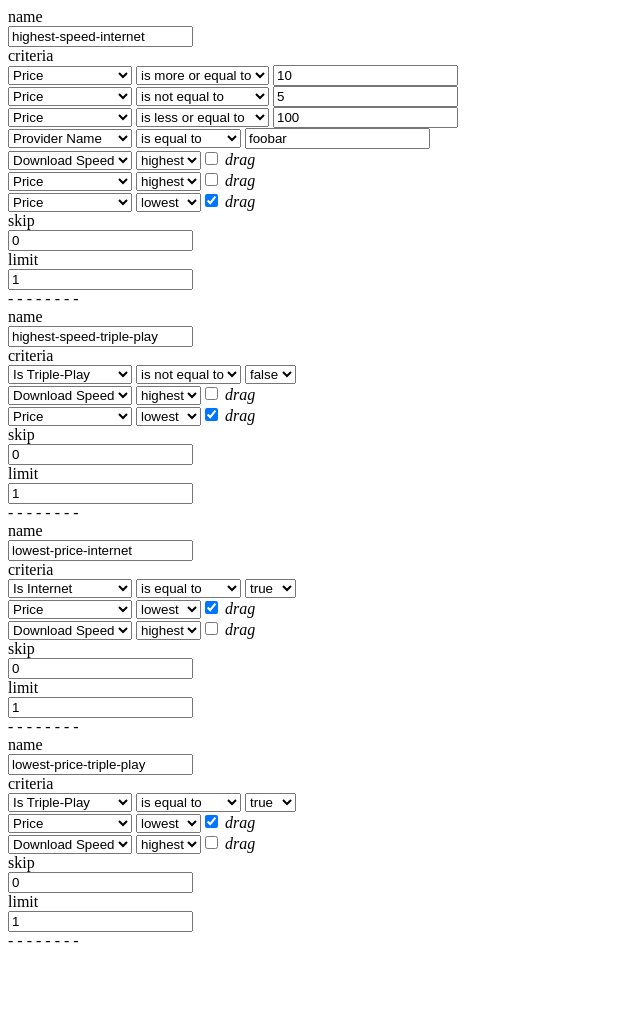
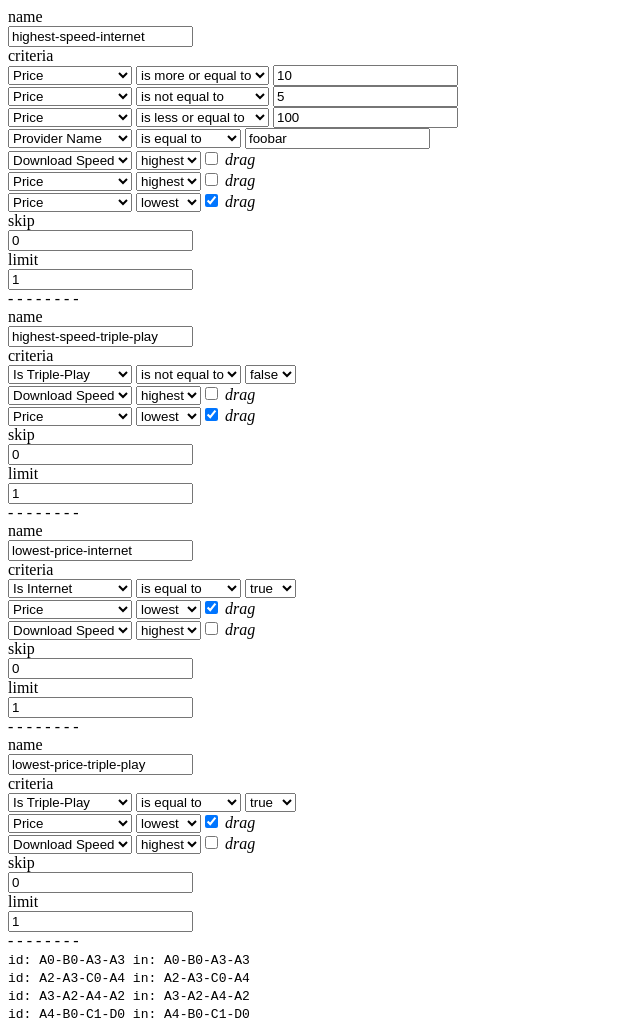
Before and after one commit to addless/just.js, a plain HTML site: page index.html in a window 1280 px wide. Shown: the whole page, without its empty margins (0-640 px from the left). Before the commit the page ends 958 px from the top, so only its background shows below. Drawn offline with Linux system fonts and the light colour scheme.

Commit message:
NGDC-2202
NGDC-2202 UX: "just.js" Should Pass Data to Nested HTMLElements in a
Predictable Manner

```diff
--- a/index.html
+++ b/index.html
@@ -49,5 +49,11 @@
     </div>
 </div>
 <div class="separator">- - - - - - - - </div>
+<code class="list-test">
+    <code class="list-test-inner"></code><br>
+</code>
+<style scoped type="text/css">
+    .list-test:before { content: "id: " attr(id) }
+</style>
 </body>
 </html>
--- a/js/bind.js
+++ b/js/bind.js
@@ -1,25 +1,40 @@
 (function () {
     'use strict';
 
-    Just.bind('rules.list')                                                                       .to('.rule');
-    Just.bind('rules.list')                                                                       .to('.separator');
-    Just.bind('rules.list.id')                                                                    .to('.rule .name')                      .as(genericTextInput);
-    Just.bind('rules.list.groups')                                                                .to('.rule .group');
-    Just.bind('rules.list.groups.sort')                                                           .to('.rule .sort')                      .as(draggableListItem);
-    Just.bind('rules.list.groups.sort.dir')                                                       .to('.rule .sort .dir')                 .as(genericNumberInput);
-    Just.bind('rules.list.groups.sort.dir')                                                       .to('.rule .sort .ascending')           .as(ruleSortAscending);
-    Just.bind('rules.list.groups.sort.key')                                                       .to('.rule .sort .key')                 .as(genericTextInput);
-    Just.bind('fields.').with('rules.list.groups.sort.key')                                       .to('.rule .sort .key option')          .as(ruleSortKeyOption);
-    Just.bind('rules.list.groups.include..')                                                      .to('.rule .filter');
-    Just.bind('rules.list.groups.include.')                                                       .to('.rule .filter .field')             .as(ruleFilterField);
-    Just.bind('fields.').with('rules.list.groups.include.')                                       .to('.rule .filter .field option')      .as(ruleFilterFieldOption);
-    Just.bind('rules.list.groups.include..')                                                      .to('.rule .filter .operator')          .as(genericKeyInput);
-    Just.bind('operators.').with('rules.list.groups.include.').and('rules.list.groups.include..') .to('.rule .filter .operator option')   .as(ruleFilterOperatorOption);
-    Just.bind('rules.list.groups.include.').with('rules.list.groups.include..').and('fields')     .to('.rule .filter .boolean')           .as(ruleFilterBoolean);
-    Just.bind('rules.list.groups.include.').with('rules.list.groups.include..').and('fields')     .to('.rule .filter .string')            .as(ruleFilterString);
-    Just.bind('rules.list.groups.include.').with('rules.list.groups.include..').and('fields')     .to('.rule .filter .number')            .as(ruleFilterNumber);
-    Just.bind('rules.list.groups.skip')                                                           .to('.rule .paging .skip')              .as(genericNumberInput);
-    Just.bind('rules.list.groups.limit')                                                          .to('.rule .paging .limit')             .as(genericNumberInput);
+    Just.forEach('rules.list')                                                                              .bindTo('.rule');
+    Just.forEach('rules.list')                                                                              .bindTo('.separator');
+    Just.forEach('rules.list.id')                                                                           .bindTo('.rule .name')                    .as(genericTextInput);
+    Just.forEach('rules.list.groups')                                                                       .bindTo('.rule .group');
+    Just.forEach('rules.list.groups.sort')                                                                  .bindTo('.rule .sort')                    .as(draggableListItem);
+    Just.forEach('rules.list.groups.sort.dir')                                                              .bindTo('.rule .sort .dir')               .as(genericNumberInput);
+    Just.forEach('rules.list.groups.sort.dir')                                                              .bindTo('.rule .sort .ascending')         .as(ruleSortAscending);
+    Just.forEach('rules.list.groups.sort.key')                                                              .bindTo('.rule .sort .key')               .as(genericTextInput);
+    Just.forEach('fields.').forEach('rules.list.groups.sort.key')                                           .bindTo('.rule .sort .key option')        .as(ruleSortKeyOption);
+    Just.forEach('rules.list.groups.include..')                                                             .bindTo('.rule .filter');
+    Just.forEach('rules.list.groups.include.')                                                              .bindTo('.rule .filter .field')           .as(ruleFilterField);
+    Just.forEach('fields.').forEach('rules.list.groups.include.')                                           .bindTo('.rule .filter .field option')    .as(ruleFilterFieldOption);
+    Just.forEach('rules.list.groups.include..')                                                             .bindTo('.rule .filter .operator')        .as(genericKeyInput);
+    Just.forEach('operators.').forEach('rules.list.groups.include.').forEach('rules.list.groups.include..') .bindTo('.rule .filter .operator option') .as(ruleFilterOperatorOption);
+    Just.forEach('rules.list.groups.include.').forEach('rules.list.groups.include..').forEach('fields')     .bindTo('.rule .filter .boolean')         .as(ruleFilterBoolean);
+    Just.forEach('rules.list.groups.include.').forEach('rules.list.groups.include..').forEach('fields')     .bindTo('.rule .filter .string')          .as(ruleFilterString);
+    Just.forEach('rules.list.groups.include.').forEach('rules.list.groups.include..').forEach('fields')     .bindTo('.rule .filter .number')          .as(ruleFilterNumber);
+    Just.forEach('rules.list.groups.skip')                                                                  .bindTo('.rule .paging .skip')            .as(genericNumberInput);
+    Just.forEach('rules.list.groups.limit')                                                                 .bindTo('.rule .paging .limit')           .as(genericNumberInput);
+    Just.forEach('listA').forEach('listB').forEach('listC').forEach('listD')                                .bindTo('.list-test')                     .as(listTest);
+    Just.forEach('listA').forEach('listB').forEach('listC').forEach('listD')                                .bindTo('.list-test .list-test-inner')    .as(listTestInner);
+
+    function listTest(key, obj, key2, obj2, key3, obj3, key4, obj4) {
+        var r = Math.random() * Math.pow(4, 3) | 0;
+        if (r === 0) return function (elem) {
+            elem.id = [obj[key], obj2[key2], obj3[key3], obj4[key4]].join("-");
+        }
+    }
+
+    function listTestInner(key, obj, key2, obj2, key3, obj3, key4, obj4) {
+        return function (elem) {
+            elem.innerHTML = "in: " + [obj[key], obj2[key2], obj3[key3], obj4[key4]].join("-");
+        }
+    }
 
     function ruleSortAscending(key, obj) {
         return function (elem) {
@@ -32,7 +47,10 @@
 
     function genericTextInput(key, obj) {
         return function (elem) {
+            if (document.activeElement !== elem) {
                 elem.value = obj[key] != null ? obj[key] : '';
+            }
+
             elem.oninput = function () {
                 obj[key] = elem.value;
             };
@@ -41,7 +59,10 @@
 
     function genericNumberInput(key, obj) {
         return function (elem) {
+            if (document.activeElement !== elem) {
                 elem.value = parseInt(obj[key]) || 0;
+            }
+
             elem.oninput = function () {
                 obj[key] = parseInt(elem.value) || 0;
             };
@@ -49,8 +70,11 @@
     }
 
     function genericKeyInput(key, obj) {
-        return function(elem) {
+        return function (elem) {
+            if (document.activeElement !== elem) {
                 elem.value = key != null ? key : '';
+            }
+
             elem.oninput = function () {
                 obj[elem.value] = obj[key];
                 delete obj[key];
@@ -59,59 +83,77 @@
     }
 
     function ruleSortKeyOption(key, obj, key2, obj2) {
-        if (obj[key].sortBy) return function(elem) {
+        if (obj[key].sortBy) return function (elem) {
             elem.selected = key === obj2[key2];
             elem.text = obj[key].label;
+            if (document.activeElement !== elem) {
                 elem.value = key;
+            }
         }
     }
 
     function ruleFilterFieldOption(key, obj, key2, obj2) {
-        if (obj[key].filterBy) return function(elem) {
+        if (obj[key].filterBy) return function (elem) {
             elem.selected = key === key2;
             elem.text = obj[key].label;
+            if (document.activeElement !== elem) {
                 elem.value = key;
+            }
         }
     }
 
     function ruleFilterNumber(key, obj, key2, obj2, key3, obj3) {
-        if (obj3[key3][key].kind === Number) return function(elem) {
+        if (obj3[key3][key].kind === Number) return function (elem) {
+            if (document.activeElement !== elem) {
                 elem.value = parseInt(obj2[key2]) || 0;
-            elem.onchange = function() {
+            }
+
+            elem.onchange = function () {
                 obj2[key2] = parseInt(elem.value) || 0;
             };
         };
     }
 
     function ruleFilterString(key, obj, key2, obj2, key3, obj3) {
-        if (obj3[key3][key].kind === String) return function(elem) {
+        if (obj3[key3][key].kind === String) return function (elem) {
+            if (document.activeElement !== elem) {
                 elem.value = obj2[key2] != null ? obj2[key2] : '';
-            elem.onchange = function() {
+            }
+
+            elem.onchange = function () {
                 obj2[key2] = elem.value;
             };
         };
     }
 
     function ruleFilterBoolean(key, obj, key2, obj2, key3, obj3) {
-        if (obj3[key3][key].kind === Boolean) return function(elem) {
+        if (obj3[key3][key].kind === Boolean) return function (elem) {
+            if (document.activeElement !== elem) {
                 elem.value = obj2[key2] === true;
-            elem.onchange = function() {
+            }
+
+            elem.onchange = function () {
                 obj2[key2] = elem.value === 'true';
             };
         };
     }
 
     function ruleFilterOperatorOption(key, obj, key2, obj2, key3, obj3) {
-        if (obj[key].fields.indexOf(key2) !== -1) return function(elem) {
+        if (obj[key].fields.indexOf(key2) !== -1) return function (elem) {
             elem.selected = key === key3;
             elem.text = obj[key].label;
+            if (document.activeElement !== elem) {
                 elem.value = key;
+            }
         }
     }
 
     function ruleFilterField(key, obj) {
-        if (obj[key] !== null) return function(elem) {
+        if (obj[key] !== null) return function (elem) {
+            if (document.activeElement !== elem) {
                 elem.value = key != null ? key : '';
+            }
+
             // This function renames the target field, while splitting it's nested object accordingly.
             // If it didn't, the field's nested values would be lost.
             elem.oninput = function () {
--- a/js/data.js
+++ b/js/data.js
@@ -64,5 +64,9 @@ Just.use({
             label:  "starts with",
             fields: ["provider"]
         }
-    }
+    },
+    listA: ["A0", "A1", "A2", "A3", "A4"],
+    listB: ["B0", "B1", "A2", "A3", "A4"],
+    listC: ["C0", "C1", "A2", "A3", "A4"],
+    listD: ["D0", "D1", "A2", "A3", "A4"]
 });
--- a/js/just.js
+++ b/js/just.js
@@ -20,10 +20,10 @@ var Just = (function() {
     addEventListener("input", handleInput, false);
 
     return Object.create(null, {
-        get:    {value: setGetterPath},
-        use:    {value: setDataRoot},
-        bind:   {value: setDataPath},
-        render: {value: queueRender}
+        get:     {value: setGetterPath},
+        use:     {value: setDataRoot},
+        forEach: {value: setDataPath},
+        render:  {value: queueRender}
     });
 
     // This function de-bounces the view render.
@@ -37,7 +37,7 @@ var Just = (function() {
     // Without it, we'd be unable to initiate the rendering process.
     function doRender() {
         execGetters();
-        renderRecursively([], document.body);
+        renderRecursively({}, document.body);
     }
 
     // This function executes each getter declaration.
@@ -73,10 +73,10 @@ var Just = (function() {
         }
 
         if (p != null) {
-            d0 = getDataRecurse(0, null, data, memo, pathToArg0[p].slice(), []);
-            d1 = getDataRecurse(0, null, data, memo, pathToArg1[p].slice(), []);
-            d2 = getDataRecurse(0, null, data, memo, pathToArg2[p].slice(), []);
-            d3 = getDataRecurse(0, null, data, memo, pathToArg3[p].slice(), []);
+            d0 = getDataRecurse(0, null, data, memo[pathToArg0[p]] || memo.$default || [], pathToArg0[p].slice(), []);
+            d1 = getDataRecurse(0, null, data, memo[pathToArg1[p]] || memo.$default || [], pathToArg1[p].slice(), []);
+            d2 = getDataRecurse(0, null, data, memo[pathToArg2[p]] || memo.$default || [], pathToArg2[p].slice(), []);
+            d3 = getDataRecurse(0, null, data, memo[pathToArg3[p]] || memo.$default || [], pathToArg3[p].slice(), []);
         }
 
         for (i0 in d0) group: for (s in e) for (i1 in d1) for (i2 in d2) for (i3 in d3) {
@@ -92,8 +92,14 @@ var Just = (function() {
 
             f(c);
             c.style.display = "";
+            var m = Object.create(memo);
+            m.$default = d0[i0].$memo;
+            m[pathToArg0[p]] = d0[i0].$memo;
+            m[pathToArg1[p]] = d1[i1].$memo;
+            m[pathToArg2[p]] = d2[i2].$memo;
+            m[pathToArg3[p]] = d3[i3].$memo;
             n.parentNode.insertBefore(c, n.nextSibling);
-            renderRecursively(d0[i0].$memo, c.firstElementChild);
+            renderRecursively(m, c.firstElementChild);
             i[s] += 1; // increment the number of rendered elements associated with this selector
             n = c;     // adopt the current node as the target sibling for the next cycle
         }
@@ -113,7 +119,7 @@ var Just = (function() {
     // Without it, we're unable to re-render in response to user input.
     function handleInput(event) {
         var n = "on" + event.type;
-        if (event.target[n]) doRender();
+        if (event.target[n]) queueRender();
     }
 
     // This function returns the CSS selector within the given list that matches the given DOM node.
@@ -202,11 +208,11 @@ var Just = (function() {
     // Without it, we're unable to define relationships between data and view elements.
     function setDataPath(path) {
         var paths = [path];
-        return {to: setSelector, with: addPath};
+        return {bindTo: setSelector, forEach: addPath};
 
         function addPath(path) {
             paths.push(path);
-            return {to: setSelector, and: addPath};
+            return {bindTo: setSelector, forEach: addPath};
         }
 
         function setSelector(selector) {
```
Lines whose indentation alone changed are shown as unchanged.
